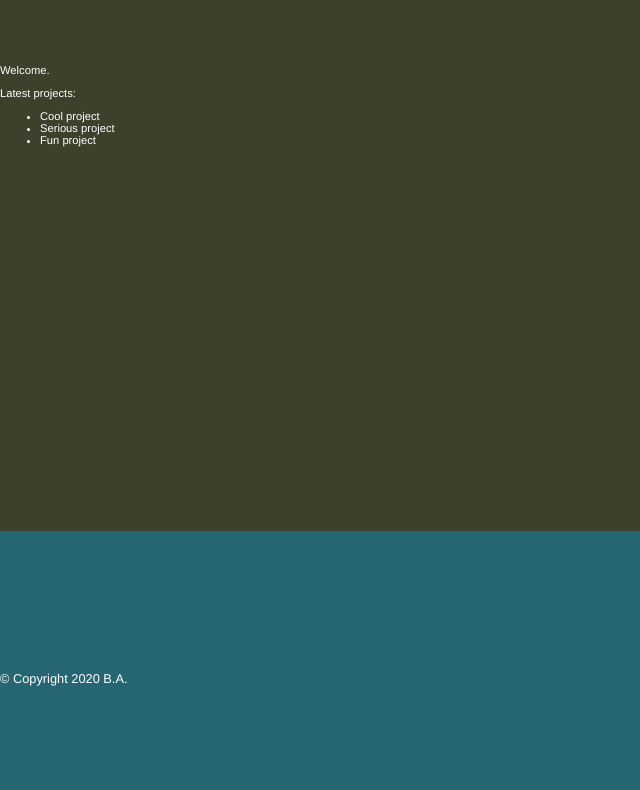
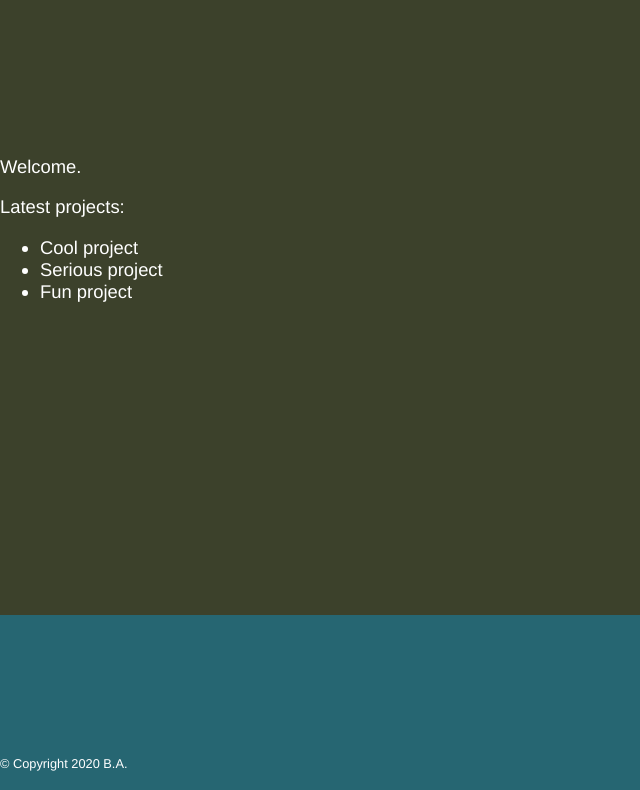
Before and after one commit to karlfun/benbenben, a plain HTML site: page index.html in a window 1280 px wide. Shown: the part 467-1257 px from the top of the page, without its empty margins (0-640 px from the left). Drawn offline with Linux system fonts and the light colour scheme.

Commit message:
adjust font size

```diff
--- a/ben.css
+++ b/ben.css
@@ -4,7 +4,6 @@
 
 body {
     font-family:'Helvetica', 'Arial', 'Sans-Serif';
-    font-size:70%;
     background-color: #3C412B;
     color:white;
     padding:0;
@@ -45,6 +44,7 @@ footer {
 
 @media (min-width: 400px) {
     nav ul li{display:block;}
+    body{font-size:115%;}
 }
 @media (min-width: 850px) {
 
```
